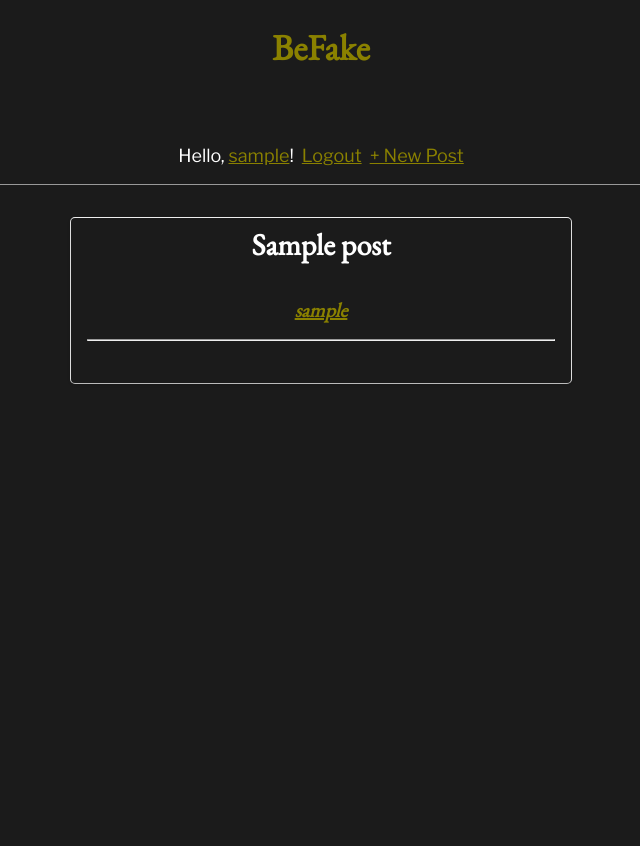
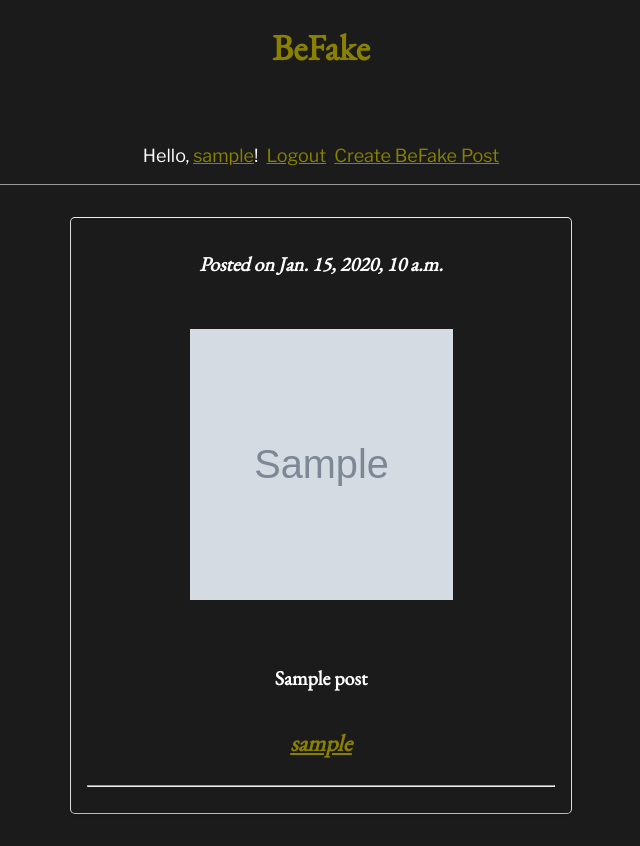
Before and after one commit to bakerbailey6/BeFake, a Django app: page / in a window 1280 px wide. Shown: the whole page, without its empty margins (319-959 px from the left). Before the commit the page ends 384 px from the top, so only its background shows below. Run offline with Django 4.2, Linux system fonts and the light colour scheme; a user stored in the database is signed in; tables that the repository leaves empty hold one stand-in row (values such as "Sample post"); grey boxes marked "Sample" are stand-in pictures; parts of the project's set-up code (start-up, migrations or seed data) failed here and were passed over.

Commit message:
commited and added style changes

```diff
--- a/BeFake_project/BeFake_Project/settings.py
+++ b/BeFake_project/BeFake_Project/settings.py
@@ -11,6 +11,7 @@ https://docs.djangoproject.com/en/4.0/ref/settings/
 """
 
 from pathlib import Path
+import os
 
 # Build paths inside the project like this: BASE_DIR / 'subdir'.
 BASE_DIR = Path(__file__).resolve().parent.parent
@@ -129,3 +130,6 @@ LOGIN_REDIRECT_URL = 'posts:home'
 LOGOUT_REDIRECT_URL = 'posts:home'
 
 LOGIN_URL = 'login'
+
+MEDIA_ROOT =  os.path.join(BASE_DIR , 'media')
+MEDIA_URL = 'media/'
--- a/BeFake_project/BeFake_Project/urls.py
+++ b/BeFake_project/BeFake_Project/urls.py
@@ -15,6 +15,11 @@ Including another URLconf
 """
 from django.contrib import admin
 from django.urls import path,include
+from . import  settings
+from django.contrib.staticfiles.urls import static
+from django.contrib.staticfiles.urls import staticfiles_urlpatterns
+from posts import views
+from users import views
 
 urlpatterns = [
     path('admin/', admin.site.urls),
@@ -22,3 +27,6 @@ urlpatterns = [
     path('users/', include('users.urls')),
     path('', include('posts.urls'))
 ]
+
+urlpatterns += staticfiles_urlpatterns()
+urlpatterns += static(settings.MEDIA_URL, document_root=settings.MEDIA_ROOT)
--- a/BeFake_project/posts/models.py
+++ b/BeFake_project/posts/models.py
@@ -8,7 +8,7 @@ class Post(models.Model):
     author = models.ForeignKey('auth.User', related_name="posts", on_delete=models.CASCADE)
     created = models.DateTimeField(auto_now_add=True)
     updated = models.DateTimeField(auto_now=True)
-    likes = models.ManyToManyField('auth.User', related_name='likes')
+    image = models.ImageField(upload_to='images/')
 
     def __str__(self):
         return self.title
@@ -19,8 +19,6 @@ class Post(models.Model):
     class Meta:
         ordering = ['-created']
 
-    def number_of_likes(self):
-        return self.likes.count()
 
 
 
--- a/BeFake_project/posts/urls.py
+++ b/BeFake_project/posts/urls.py
@@ -3,6 +3,7 @@ from django.urls import path
 from . import views
 
 app_name = 'posts'
+
 
 urlpatterns = [
     path('', views.BlogListView.as_view(), name='home'),
--- a/BeFake_project/posts/views.py
+++ b/BeFake_project/posts/views.py
@@ -74,6 +74,3 @@ class BlogDeleteView(LoginRequiredMixin, UserPassesTestMixin, DeleteView):
     def test_func(self):
         post = self.get_object()
         return self.request.user == post.author
-
-class PostLike(request, pk):
-    post = get_object_or_404(Post, id=request.POST.get(post_id))
--- a/BeFake_project/static/css/main.css
+++ b/BeFake_project/static/css/main.css
@@ -23,6 +23,10 @@ body {
     header h1 a {
     color: #8a8100;
     text-decoration: none;
+    }
+
+    img{
+        margin: 1em;
     }
 
     .nav-left {
--- a/BeFake_project/templates/base.html
+++ b/BeFake_project/templates/base.html
@@ -18,7 +18,7 @@
             {% if user.is_authenticated %}
                 <p>Hello, <a href="{% url 'users:profile' user.username %}">{{ user.username }}</a>!</p>
                 <p><a href="{% url 'logout' %}">Logout</a></p>
-                <p><a href="{% url 'posts:new' %}">+ New Post</a></p>
+                <p><a href="{% url 'posts:new' %}">Create BeFake Post</a></p>
             {% else %}
                 <p><a href="{% url 'login' %}">Login</a></p>
                 <p><a href="{% url 'users:signup' %}">Sign Up</a></p>
--- a/BeFake_project/templates/home.html
+++ b/BeFake_project/templates/home.html
@@ -4,8 +4,10 @@
 
     {% for post in object_list %}
         <div class="post-entry">
-            <h2><a href="{% url 'posts:detail' post.pk %}">{{ post.title }}</a></h2>
-            <h4><em><a href="{% url 'users:profile' post.author.username %}">{{ post.author.username }}</a></em>
+            <h4><em> Posted on {{ post.created }}</em></h4>
+            <a href="{% url 'posts:detail' post.pk %}"><img style="height:271px; max-height: 336px; max-width:336px; width: 263px;" src="{{ post.image.url }}"/></a>
+            <h4>{{ post.title }}</h4>
+            <h3><em><a href="{% url 'users:profile' post.author.username %}">{{ post.author.username }}</a></em></h3>
             <hr>
         </div>
     {% endfor %}
--- a/BeFake_project/templates/post_new.html
+++ b/BeFake_project/templates/post_new.html
@@ -2,7 +2,7 @@
 
 {% block content %}
 
-    <h1>New chirp</h1>
+    <h1>New Post</h1>
     <form action="" method="post">
         {% csrf_token %}
         {{ form.as_p }}
--- a/BeFake_project/templates/user_profile.html
+++ b/BeFake_project/templates/user_profile.html
@@ -7,7 +7,11 @@
 
     {% for post in user_profile.posts.all %}
         <div class="post-entry">
-            <h2><a href="{% url 'posts:detail' post.pk %}">{{ post.title }}</a></h2><hr>
+            <h4><em> Posted on {{ post.created }}</em></h4>
+            <a href="{% url 'posts:detail' post.pk %}"><img style="height:271px; max-height: 336px; max-width:336px; width: 263px;" src="{{ post.image.url }}"/></a>
+            <h4>{{ post.title }}</h4>
+            <h3><em><a href="{% url 'users:profile' post.author.username %}">{{ post.author.username }}</a></em></h3>
+            <hr>
         </div>
     {% endfor %}
 
```
Also changed, not shown: BeFake_project/media/images/download.jpeg (added), BeFake_project/media/images/images.jpg (added), BeFake_project/media/images/wallpapersden.com_showtime-retro_1600x900.jpg (added), BeFake_project/posts/migrations/0001_initial.py, BeFake_project/posts/migrations/0002_post_likes.py (deleted), BeFake_project/posts/migrations/__init__.py (deleted), BeFake_project/posts/serializers.py (added), 2 other files.
